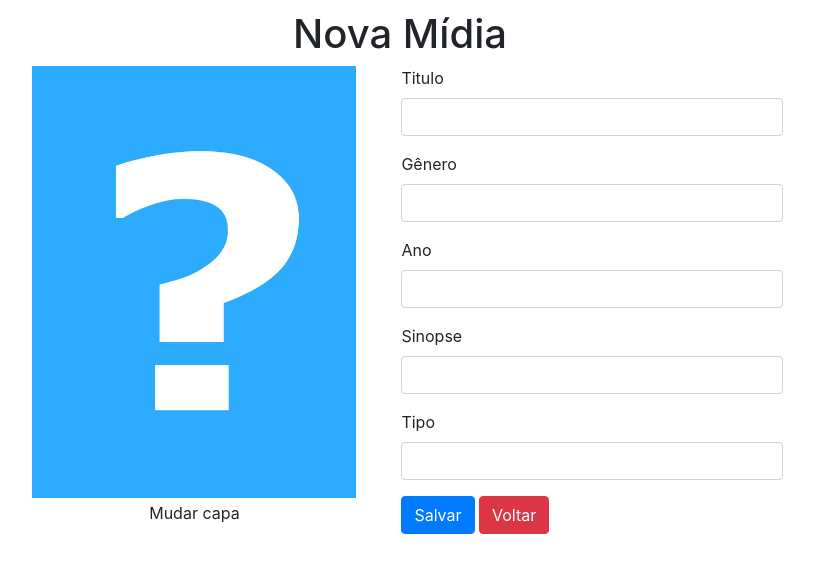
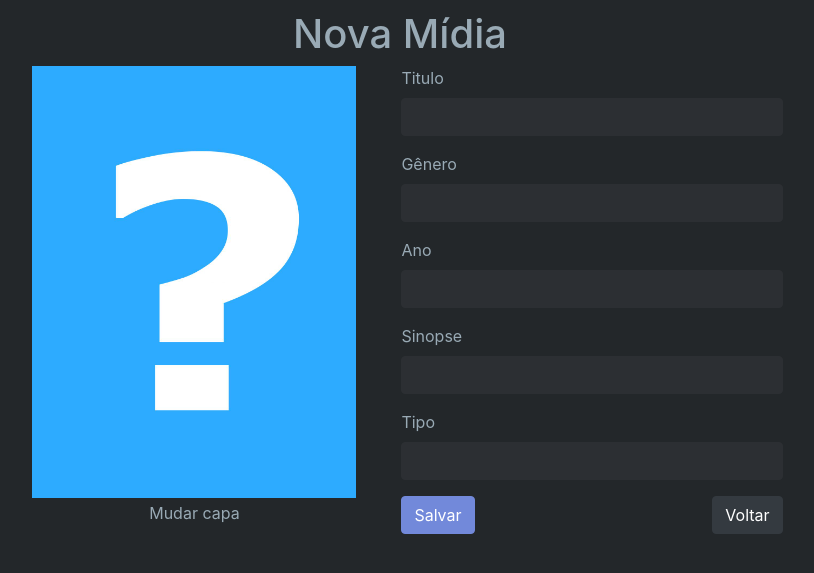
Before and after one commit to gabrieljm/viewed, a Flask app: page /novo in a window 1280 px wide. Shown: the top 573 px of the page, without its empty margins (240-1054 px from the left). Run offline with Flask 2, Linux system fonts and the light colour scheme; the visitor is signed in with stand-in values (Sample User, id 1); some libraries are stand-ins or nearby versions.

Commit message:
Cores e botões

```diff
--- a/templates/novo.html
+++ b/templates/novo.html
@@ -3,7 +3,7 @@
   <form action="{{ url_for('criar') }}" name="form" method="post" enctype="multipart/form-data" onsubmit="return validateForm()">
       <div class="container">
           <div class="row">
-      <figure class=" thumb col-sm capa-midia">
+      <figure class="thumb col-sm capa-midia">
           <img class="col-sm img-responsive" src="{{ url_for('imagem', nome_arquivo='capa_padrao.jpg') }}">
           <figcaption>
               <label class="fileContainer">
@@ -34,8 +34,8 @@
               <label for="tipo">Tipo</label>
               <input type="text" id="tipo" name="tipo" class="form-control">
           </div>
-          <button type="submit" class="btn btn-primary btn-salvar">Salvar</button>
-          <a class="btn btn-danger" href="{{ url_for('index') }}">Voltar</a>
+          <button type="submit" class="btn btn-primary btn-salvar botao">Salvar</button>
+          <a class="btn btn-dark float-right" href="{{ url_for('index') }}">Voltar</a>
       </fieldset>
               </div>
           </div>
--- a/templates/template.html
+++ b/templates/template.html
@@ -3,11 +3,11 @@
 <head>
     <meta charset="utf-8">
     <meta name="viewport" content="width=device-width, initial-scale=1">
-    <title>Jogoteca</title>
+    <title>Viewed</title>
     <link rel="stylesheet" href="{{ url_for('static', filename='bootstrap.css') }}">
     <link rel="stylesheet" href="{{ url_for('static', filename='app.css') }}">
 </head>
-<body>
+<body class="app-body">
     <div class="container">
         <div class="row justify-content-center">
         {% with messages = get_flashed_messages() %}
@@ -30,4 +30,35 @@
     <script type="text/javascript" src="{{ url_for('static', filename='app.js') }}"></script>
     </div>
 </body>
+
+<style>
+    .app-body {
+        background-color: #23272a;
+    }
+    h1 {
+        color: #99aab5;
+    }
+    .botao {
+        color: #ffffff;
+        background-color: #7289da;
+        border-color: #7289da;
+    }
+    .botao:hover {
+        background-color: #7289da;
+        border-color: #ffffff;
+    }
+    input {
+        background: #2c2f33 !important;
+        border-color: #2c2f33 !important;
+        color: #99aab5 !important;
+    }
+    input:focus {
+        border-color: #7289da !important;
+        box-shadow: 0 0 0 0 !important
+    }
+    label {
+        color: #99aab5;
+    }
+</style>
+
 </html>
--- a/views.py
+++ b/views.py
@@ -60,9 +60,9 @@ def atualizar():
     sinopse = request.form['sinopse']
     tipo = request.form['tipo']
     midia = Midia(titulo, genero, ano, sinopse, tipo, id=request.form['id'])
+    arquivo = request.files.get('arquivo')
 
-    if request.files['arquivo']:
-        arquivo = request.files['arquivo']
+    if arquivo:
         upload_path = app.config['UPLOAD_PATH']
         timestamp = time.time()
         deleta_arquivo(midia.id)
```
Also changed, not shown: templates/editar.html (+11 -5 lines), templates/lista.html (+16 -3 lines), favicon-16x16.png (added), uploads/capa26-1529767482.648077.jpg (renamed from uploads/capa26-1529764199.5685332.jpg), uploads/capa27-1529767717.7236521.jpg (added).
